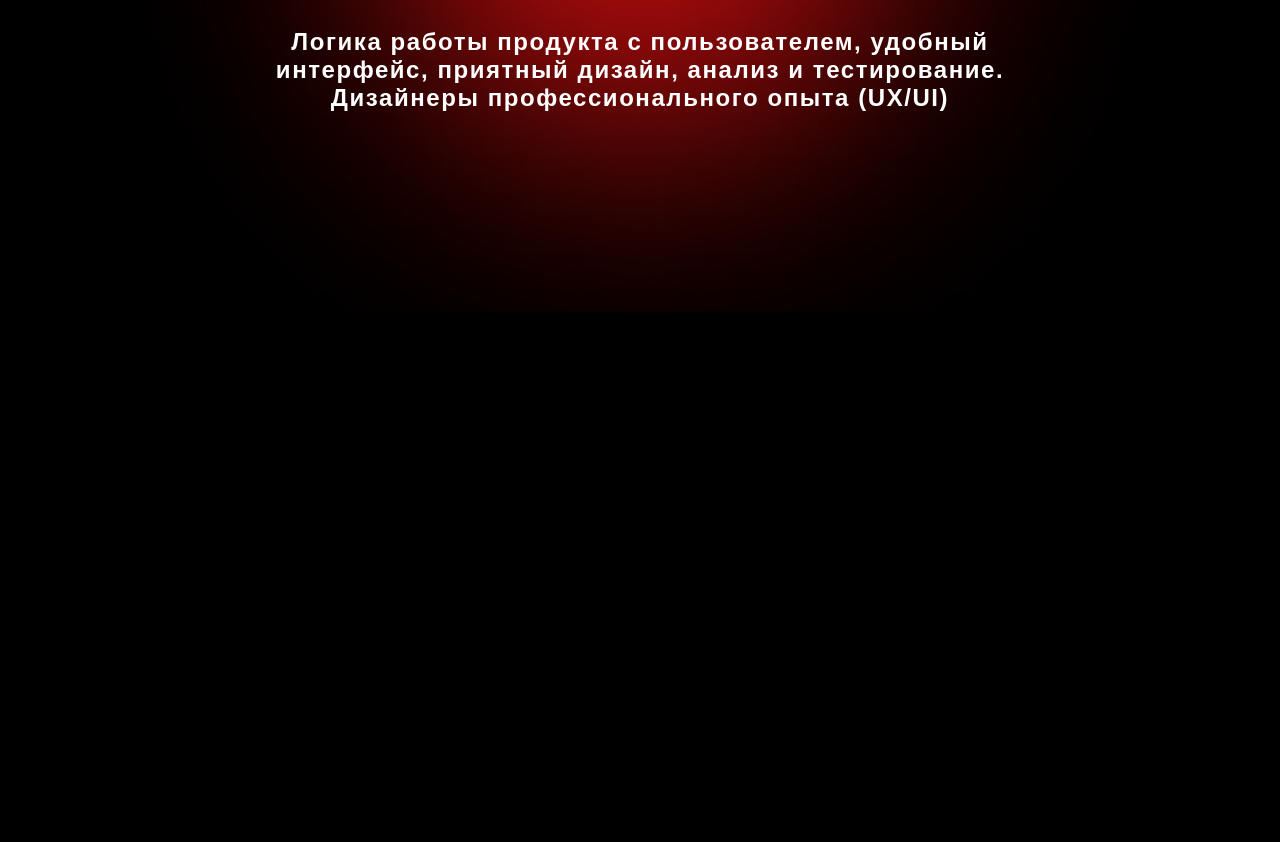
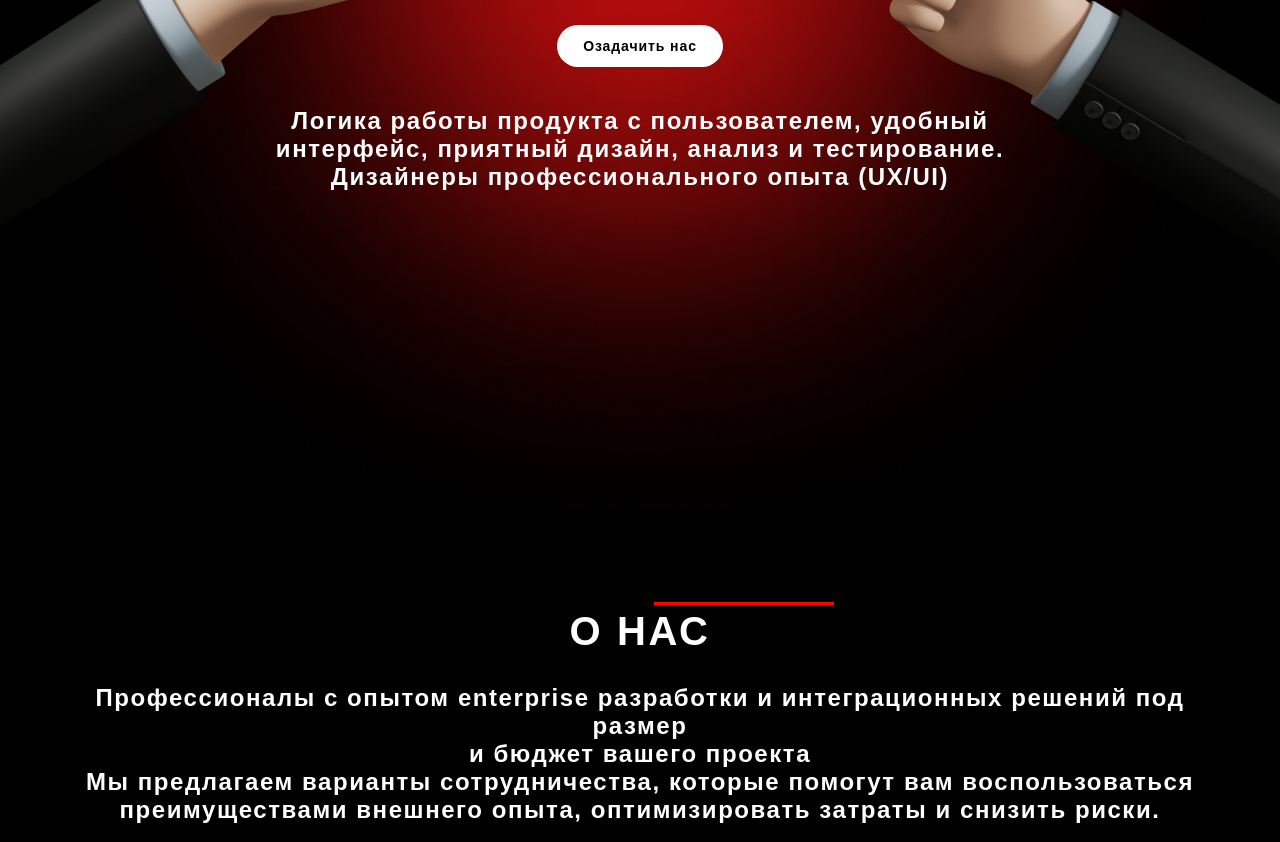
Before and after one commit to ratbek1/Figma-3, a plain HTML site: page index.html in a window 1280 px wide. Shown: the part 589-1431 px from the top of the page. Before the commit the page ends 901 px from the top, so only its background shows below. Drawn offline with Linux system fonts and the light colour scheme.

Commit message:
section1

```diff
--- a/css/stile.css
+++ b/css/stile.css
@@ -12,18 +12,22 @@ body{
 .header{
     display: flex;
     align-items: center;
-    justify-content: space-between;
+    justify-content: space-around;
+    margin: 60px 0;
+    width:90%;
     background: rgba(121, 116, 116, 0.1);
     border: 3px solid #FF0000;
     backdrop-filter: blur(7px);
     border-radius: 12px;
-    margin-top: 60px;
     padding: 7px 9px;
+}
+.header{
+    position: fixed;
 }
 .header-menu{
     width: 25%;
     display: flex;
-    justify-content: space-between;
+    justify-content: space-around;
 }
 .header-menu a{
     text-decoration:none;
@@ -47,7 +51,7 @@ body{
     font-weight: 700;
     font-size: 144px;
     letter-spacing: 0.065em;
-    margin: 140px 0 20px 0;
+    margin: 350px 0 20px 0;
 }
 .UI-UX{
     display: flex;
@@ -58,7 +62,7 @@ body{
 .line{
     position: absolute;
     margin: 0 20px 0 120px;
-    top: 57%;
+    top: 68%;
 }
 .text{
     font-family: 'Fira Sans',sans-serif;
@@ -74,7 +78,7 @@ body{
     letter-spacing: 0.065em;
     color: #FFFFFF;
     text-align: center;
-    margin-bottom: 200px;
+    margin-bottom: 400px;
 }
 .btn{
     border: none;
@@ -88,3 +92,33 @@ body{
     letter-spacing: 0.065em;
     color: #000000;
 }
+.hand{
+    position: absolute;
+    left: 0;
+    margin-top: 150px;
+}
+.hand1{
+    position: absolute;
+    right: 0;
+    margin-top: 140px ;
+}
+.abaut-us{
+    font-family: 'Fira Sans',sans-serif;
+    font-weight: 700;
+    font-size: 40px;
+    text-align: center;
+    letter-spacing: 0.065em;
+    color: #FFFFFF;
+    margin-bottom: 30px;
+}
+.line1{
+    margin-left: 590px;
+}
+.text2{
+    font-family: 'Fira Sans',sans-serif;
+    font-weight: 700;
+    font-size: 24px;
+    text-align: center;
+    letter-spacing: 0.065em;
+    color: #FFFFFF;
+}
--- a/index.html
+++ b/index.html
@@ -47,12 +47,31 @@
                     Дизайнеры профессионального опыта (UX/UI)
                 </p>
             </div>
+            <img class="hand" src="./img/Rectangle.png" alt="">
+            <img class="hand1" src="./img/Rectangle%20(1).png" alt="">
+        </div>
+    </div>
+</section>
+<section id="enterprise">
+    <div class="container">
+        <div class="enterprise">
+            <img class="line1" src="./img/Line%204.png" alt="">
+                <h1 class="abaut-us">О НАС</h1>
+            <p class="text2">Профессионалы c опытом enterprise разработки и интеграционных решений под размер <br> и бюджет вашего проекта
+                <br>
+                Мы предлагаем варианты сотрудничества,
+                которые помогут вам воспользоваться <br> преимуществами внешнего опыта,
+                оптимизировать затраты и снизить риски.</p>
+            <div>
+                <img src="./img/" alt="">
+                <img src="" alt="">
+                <img src="" alt="">
+            </div>
         </div>
     </div>
 </section>
 <section></section>
 <section></section>
-<section></section>
 <footer></footer>
 </body>
 </html>
```
Also changed, not shown: img/Ellipse 3.png (added), img/Ellipse 4.png (added), img/Ellipse 5.png (added), img/Line 4.png (added), img/Rectangle (1).png (added). Lines whose indentation alone changed are shown as unchanged.
